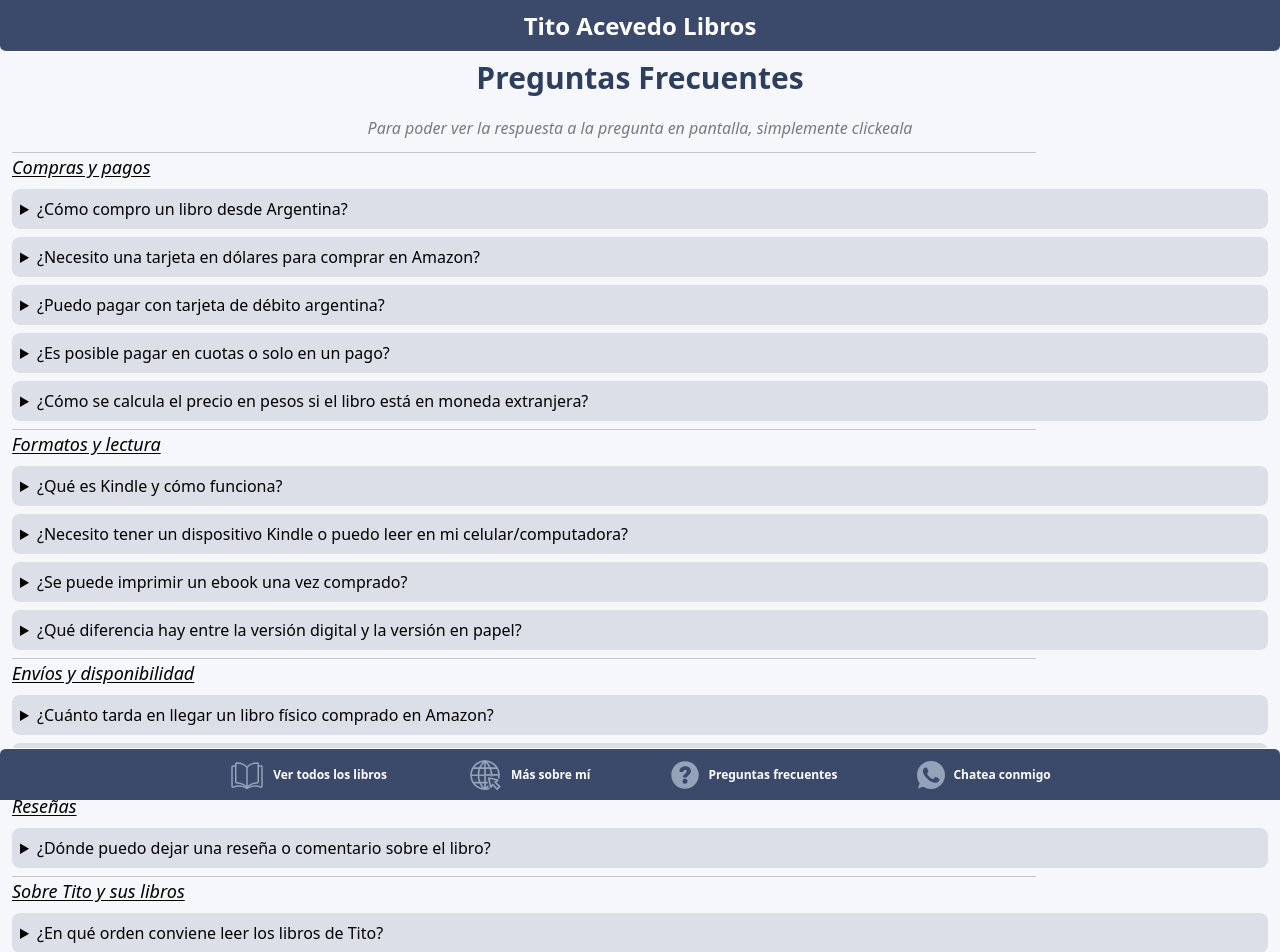
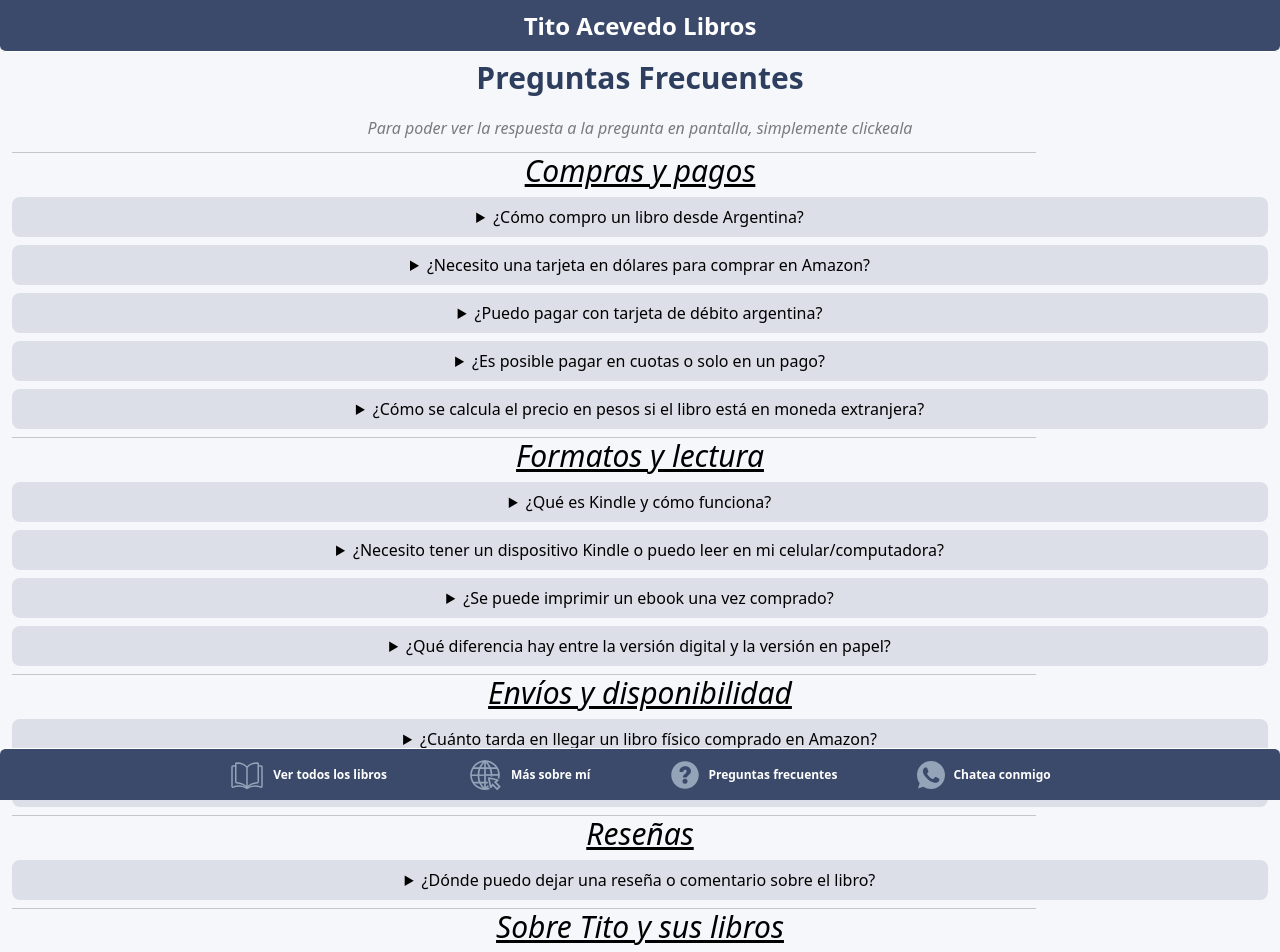
Before and after one commit to acolote1998/libros-tito-acevedo, a React (Vite) app: page /faq in a window 1280 px wide. Shown: the top 952 px of the page. Built offline with nearby package versions, Linux system fonts and the light colour scheme.

Commit message:
responsiveness of FAQ section

```diff
--- a/src/components/FaqItem.tsx
+++ b/src/components/FaqItem.tsx
@@ -2,8 +2,8 @@ import type { FaqQuestionType } from "../types/types";
 const FaqItem = ({ questionAnswer, questionTitle }: FaqQuestionType) => {
   return (
     <details className="my-2 bg-[var(--headerfooter-background-lighter-color)] rounded-lg p-2">
-      <summary>{questionTitle}</summary>
-      <p className="bg-[var(--headerfooter-background-color)] text-[var(--headerfooter-text-color)] rounded-sm p-1 text-sm tracking-tight">
+      <summary className="md:text-center">{questionTitle}</summary>
+      <p className="text-left md:text-center bg-[var(--headerfooter-background-color)] text-[var(--headerfooter-text-color)] rounded-sm p-1 text-sm tracking-tight">
         {questionAnswer}
       </p>
     </details>
--- a/src/routes/faq/index.tsx
+++ b/src/routes/faq/index.tsx
@@ -19,7 +19,7 @@ function RouteComponent() {
         clickeala
       </p>
       <hr className="w-[80vw] opacity-20" />
-      <h2 className="text-lg italic underline underline-offset-2">
+      <h2 className="md:text-center md:text-3xl text-lg italic underline underline-offset-2">
         Compras y pagos
       </h2>
       <div>
@@ -51,7 +51,7 @@ Su selección lo redirigirá a la página oficial del producto en Amazon.com. Al
         />
       </div>
       <hr className="w-[80vw] opacity-20" />
-      <h2 className="text-lg italic underline underline-offset-2">
+      <h2 className="md:text-center md:text-3xl text-lg italic underline underline-offset-2">
         Formatos y lectura
       </h2>
       <div>
@@ -75,7 +75,7 @@ Versión Impresa: Producto físico, ideal para coleccionistas y amantes del libr
         />
       </div>
       <hr className="w-[80vw] opacity-20" />
-      <h2 className="text-lg italic underline underline-offset-2">
+      <h2 className="md:text-center md:text-3xl text-lg italic underline underline-offset-2">
         Envíos y disponibilidad
       </h2>
       <div>
@@ -89,7 +89,9 @@ Versión Impresa: Producto físico, ideal para coleccionistas y amantes del libr
         />
       </div>
       <hr className="w-[80vw] opacity-20" />
-      <h2 className="text-lg italic underline underline-offset-2">Reseñas</h2>
+      <h2 className="md:text-center md:text-3xl text-lg italic underline underline-offset-2">
+        Reseñas
+      </h2>
       <div>
         <FaqItem
           questionTitle="¿Dónde puedo dejar una reseña o comentario sobre el libro?"
@@ -97,7 +99,7 @@ Versión Impresa: Producto físico, ideal para coleccionistas y amantes del libr
         />
       </div>
       <hr className="w-[80vw] opacity-20" />
-      <h2 className="text-lg italic underline underline-offset-2">
+      <h2 className="md:text-center md:text-3xl text-lg italic underline underline-offset-2">
         Sobre Tito y sus libros
       </h2>
       <div>
```
